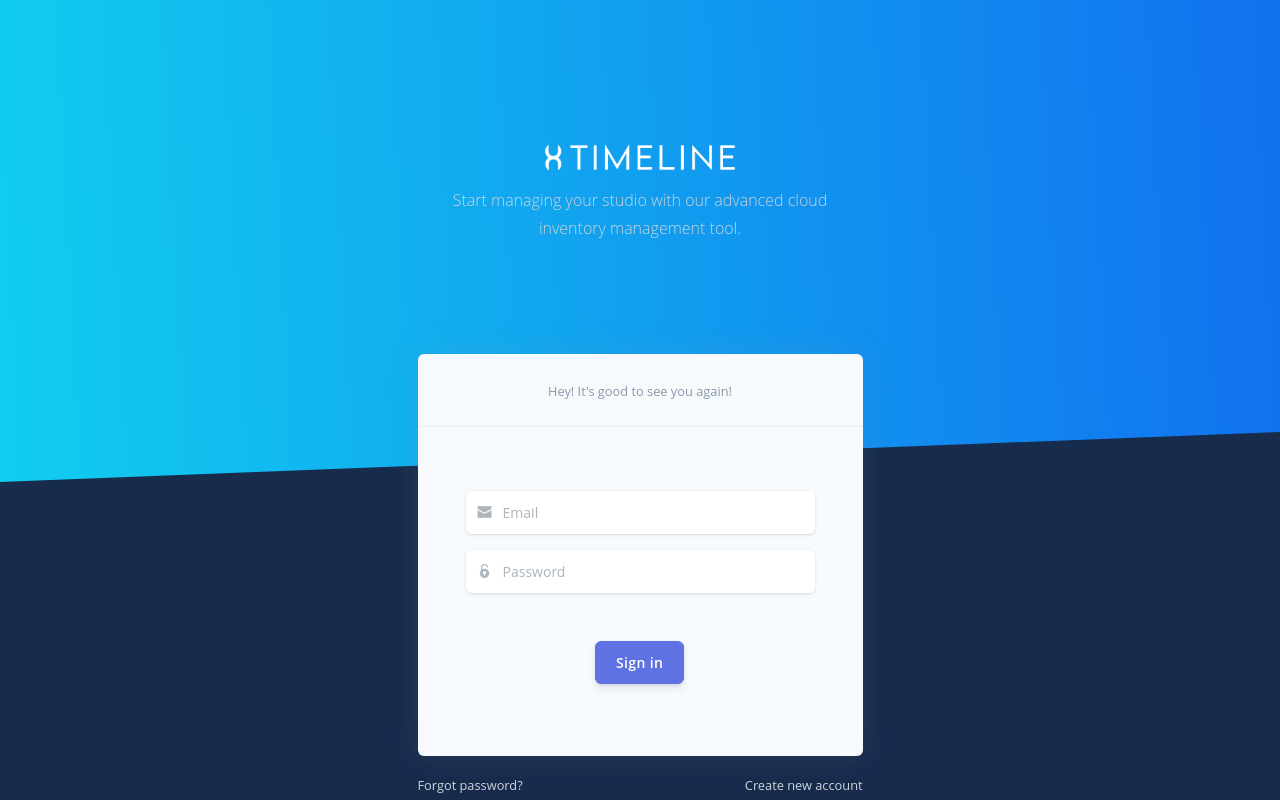
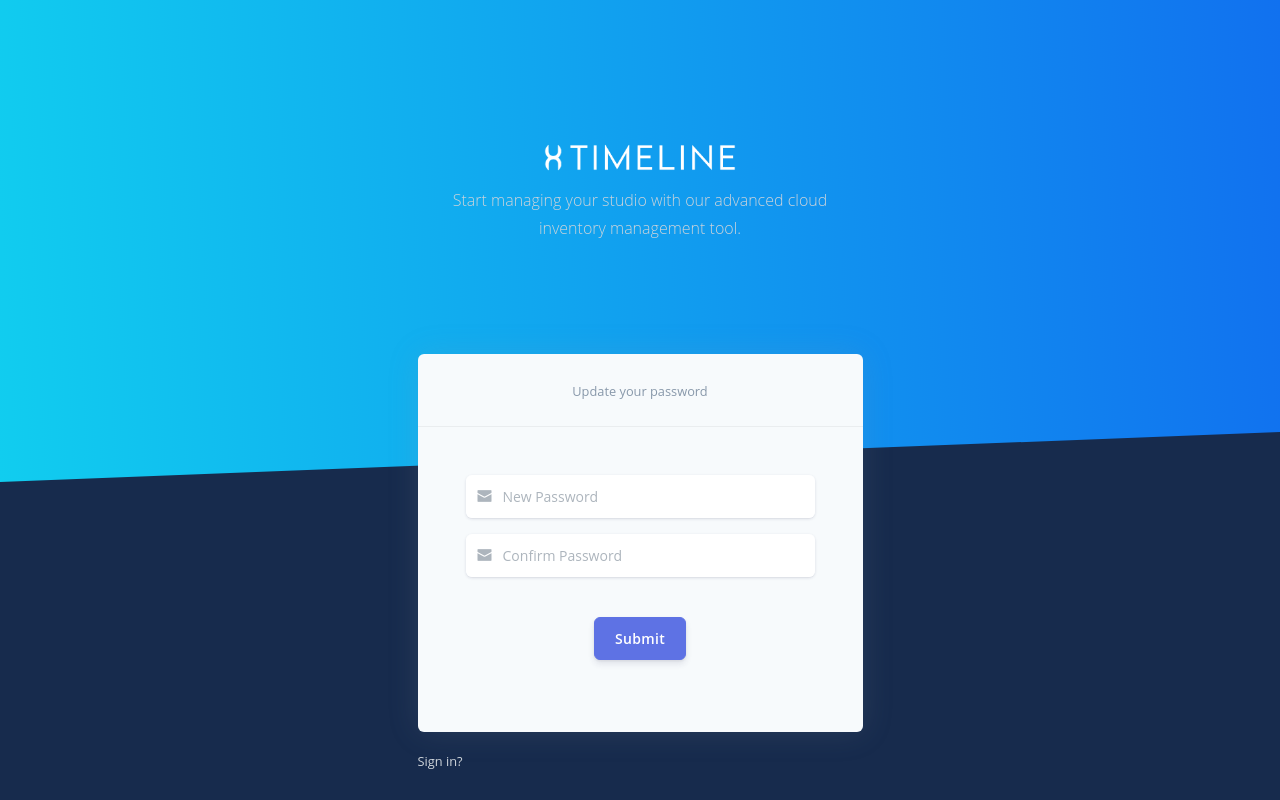
Before and after one commit to akajash/timeline-board-client, a React (Create React App) app: page /auth/reset-password/1 in a window 1280 px wide. Shown: the top 800 px of the page. Built offline with nearby package versions, Linux system fonts and the light colour scheme.

Commit message:
final commit

```diff
--- a/src/App.js
+++ b/src/App.js
@@ -52,7 +52,7 @@ const App = () => {
                     <Route path="/subscription" exact component = {Subscription}/>
                     <Route path="/transaction/failed" exact component = {Failed}/>
                     <Route path="/transaction/success" exact component = {Success}/>
-
+                    {/* <Route path="/invoice/:id" exact component={} /> */}
 
                     <Redirect from="/" to="/app/dashboard" />
                 </Switch>
--- a/src/api/index.js
+++ b/src/api/index.js
@@ -24,6 +24,8 @@ export const likePost = (id) => API.patch(`/posts/${id}/likePost`)
 export const signin = (formData) => API.post('/user/signin',formData);
 export const signup = (formData) => API.post('/user/signup',formData);
 export const forgotPass = (formData) => API.post('/user/forgot-password',formData);
+export const resetPass = (formData,resetToken) => API.post(`/user/reset-password/${resetToken}`,formData);
+
 
 //Projects
 export const fetchProjects = (page) => API.get(`/projects?page=${page}`);
--- a/src/components/Auth/Auth.js
+++ b/src/components/Auth/Auth.js
@@ -31,8 +31,8 @@ const initialState = {
     email: '',
     password:'',
     confirmPassword: '',
-    country: '',
-    currency: ''
+    country: 'India',
+    currency: 'INR'
 }
 
 const Auth = () => {
--- /dev/null
+++ b/src/components/Auth/ResetPass.js
@@ -0,0 +1,155 @@
+import React,{useState} from 'react'
+
+
+import {useDispatch, useSelector} from 'react-redux'
+import {useHistory} from 'react-router-dom'
+
+
+
+import {
+    Button,
+    Card,
+    CardHeader,
+    CardBody,
+    FormGroup,
+    Form,
+    Input,
+    InputGroupAddon,
+    InputGroupText,
+    InputGroup,
+    Row,
+    Col,
+  } from "reactstrap";
+import { resetPass } from '../../api';
+
+
+const initialState = {
+
+    password:'',
+    confirmPassword: '',
+
+}
+
+const ResetPass = (props) => {
+
+    const history = useHistory()
+    const dispatch = useDispatch()
+
+
+
+    const [formData, setFormData] = useState(initialState);
+    const [sw,setSw] = useState(false)
+
+
+    const handleSubmit = (e) => {
+      e.preventDefault();
+      const resetToken = props.match.params.resetToken
+      resetPass(formData,resetToken).then((res) =>{
+        if (res?.error){
+          console.log("Something went wrong")
+        }
+        else{
+          setSw(true)
+        }
+      })
+
+    }
+
+    const handleChange = (e) => {
+        setFormData({ ...formData, [e.target.name]: e.target.value })
+    }
+
+
+
+    return(
+
+        <>
+      <Col lg="5" md="7">
+        <Card className="bg-secondary shadow border-0">
+          <CardHeader className="bg-transparent pb-3">
+            <div className="text-muted text-center mt-1 mb-2">
+              <small>Update your password</small>
+            </div>
+
+          </CardHeader>
+          <CardBody className="px-lg-5 py-lg-5">
+          {!sw && (
+            <Form role="form" onSubmit={handleSubmit}>
+
+
+              <FormGroup className="mb-3">
+                <InputGroup className="input-group-alternative">
+                  <InputGroupAddon addonType="prepend">
+                    <InputGroupText>
+                      <i className="ni ni-email-83" />
+                    </InputGroupText>
+                  </InputGroupAddon>
+                  <Input
+                    placeholder="New Password"
+                    type="password"
+                    autoComplete="new-pass"
+                    onChange={handleChange}
+                    name="password"
+                  />
+                </InputGroup>
+                </FormGroup>
+                <FormGroup className="mb-3">
+                <InputGroup className="input-group-alternative">
+                  <InputGroupAddon addonType="prepend">
+                    <InputGroupText>
+                      <i className="ni ni-email-83" />
+                    </InputGroupText>
+                  </InputGroupAddon>
+                  <Input
+                    placeholder="Confirm Password"
+                    type="text"
+                    autoComplete="new-pass"
+                    onChange={handleChange}
+                    name="confirmPassword"
+                  />
+                </InputGroup>
+              </FormGroup>
+              <div className="text-center">
+                <Button className="my-4" color="primary" type="submit">
+                  Submit
+                </Button>
+              </div>
+
+            </Form>
+            )}
+
+            {sw && (
+              <div className="text-center text-muted mb-3">
+              <small>Your password has been changed. <a
+              className="text-light"
+              href="#pablo"
+              onClick={() => history.push("/auth")}
+            >
+              <small>Login here</small>
+            </a></small>
+            </div>
+            )}
+          </CardBody>
+        </Card>
+        <Row className="mt-3">
+
+
+
+          <Col xs="12">
+            <a
+              className="text-light"
+              href="#pablo"
+              onClick={() => history.push("/auth")}
+            >
+              <small>Sign in?</small>
+            </a>
+          </Col>
+        </Row>
+      </Col>
+
+
+    </>
+    )
+}
+
+export default ResetPass
--- a/src/routes/authRoute.js
+++ b/src/routes/authRoute.js
@@ -1,7 +1,7 @@
 
 import Auth from "../components/Auth/Auth.js"
 import ForgotPass from "../components/Auth/ForgotPass.js";
-
+import ResetPass from "../components/Auth/ResetPass.js";
 
 
 
@@ -14,7 +14,14 @@ var authRoutes = [
     component: ForgotPass,
     layout: "/auth",
   },
-      {
+  {
+    path: "/reset-password/:resetToken",
+    name: "resetPass",
+    icon: "ni ni-key-25 text-info",
+    component: ResetPass,
+    layout: "/auth",
+  },
+  {
     path: "/",
     name: "Login",
     icon: "ni ni-key-25 text-info",
```
